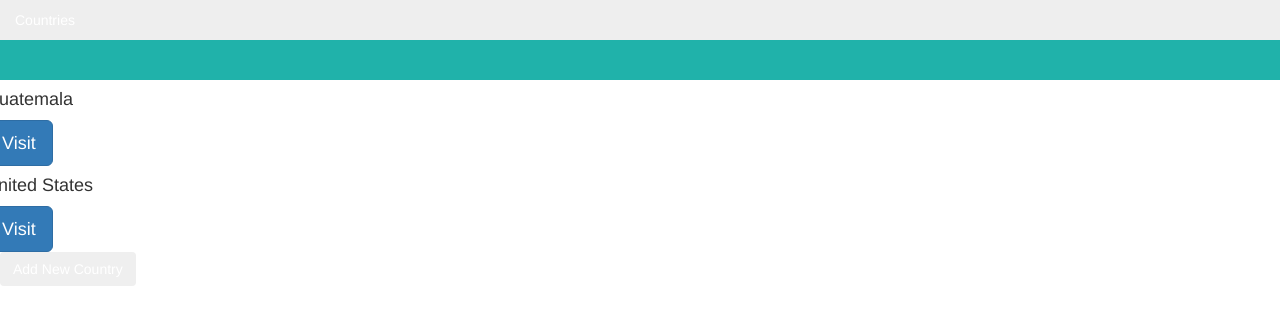
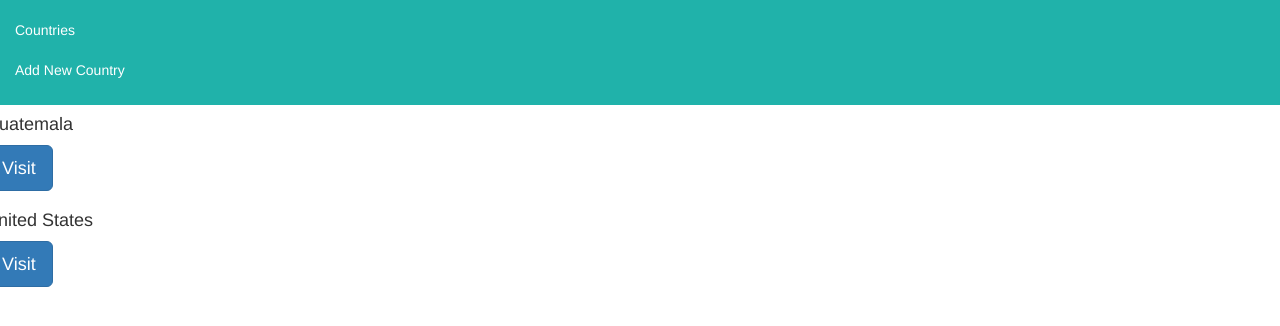
Before and after one commit to Vidsneezes/CountryViewer, a Vue app: page /AddCountry#/countries in a window 1280 px wide. Shown: the top 326 px of the page. Built offline with nearby package versions, Linux system fonts and the light colour scheme.

Commit message:
added more restrictions to countryview

```diff
--- a/src/App.vue
+++ b/src/App.vue
@@ -1,8 +1,6 @@
 <template>
   <b-container id="app" fluid fill>
-    <b-nav fill class="nav-bar">
-      <b-nav-item Active><b-link :to="{name:'CountriesGrid'}">Countries</b-link></b-nav-item>
-    </b-nav>
+
     <router-view></router-view>
   </b-container>
 </template>
@@ -21,12 +19,5 @@
   -webkit-font-smoothing: antialiased;
   -moz-osx-font-smoothing: grayscale;
 }
-.nav-bar{
-  background: lightseagreen;
-  padding-bottom: 40px;
-}
-.nav-bar a {
-  color: white;
 
-}
 </style>
--- a/src/components/countries/CountriesGrid.vue
+++ b/src/components/countries/CountriesGrid.vue
@@ -1,17 +1,18 @@
 <template>
   <div class="countries">
+    <b-nav fill class="nav-bar">
+      <b-nav-item Active><b-link :to="{name:'CountriesGrid'}">Countries</b-link></b-nav-item>
+      <b-nav-item><b-link :to="{name:'AddCountryView'}">Add New Country</b-link></b-nav-item>
+    </b-nav>
     <b-row  v-for="country in countries" :key="country.id" class="b-row">
       <b-col>
-        <b-card :title='country.name'>
+        <b-card :title='country.name' class="country-card">
           <b-button size='lg' variant='primary'>
             <b-link :to="{name:'CountryView' , params:{countryid: country.id}}">Visit</b-link>
           </b-button>
         </b-card>
       </b-col>
     </b-row>
-    <b-button>
-        <b-link :to="{name:'AddCountryView'}">Add New Country</b-link>
-    </b-button>
   </div>
 </template>
 <script>
@@ -34,4 +35,18 @@
 a{
   color:white
 }
+
+.country-card {
+  margin-bottom: 10px;
+}
+
+.nav-bar{
+  background: lightseagreen;
+  padding-bottom: 15px;
+  padding-top: 10px;
+
+}
+.nav-bar a {
+  color: white;
+}
 </style>
--- a/src/components/countries/CountryView.vue
+++ b/src/components/countries/CountryView.vue
@@ -1,14 +1,17 @@
 <template>
   <div class="country">
+    <b-nav fill class="nav-bar">
+      <b-nav-item Active><b-link :to="{name:'CountriesGrid'}">Countries</b-link></b-nav-item>
+      <b-nav-item><b-link :to="{name:'SubdivisionsGrid', params:{countryid: country_id}}">View Subdivisions</b-link></b-nav-item>
+      <b-nav-item><b-link :to="{name:'EditCountryView', params:{countryid: country_id}}">Edit</b-link></b-nav-item>
+    </b-nav>
     <p>Name: {{country.name}}</p>
     <p>Alpha2: {{country.alpha2}}</p>
     <p>Alpha3: {{country.alpha3}}</p>
     <p>Code: {{country.code}}</p>
     <p>Is independent? {{country.is_independent}}</p>
     <p>Iso: {{country.iso_3166_2}}</p>
-    <router-link :to="{name:'EditCountryView', params:{countryid: country_id}}">Edit</router-link>
-    <router-link :to="{name:'SubdivisionsGrid', params:{countryid: country_id}}">View Subdivisions</router-link>
-    <router-link :to="{name:'CountriesGrid'}">Back To Countries</router-link>
+
   </div>
 </template>
 <script>
@@ -42,7 +45,13 @@
   display: inline-block;
   margin: 0 10px;
 }
-a {
-  color: green;
+.nav-bar{
+  background: lightseagreen;
+  padding-bottom: 15px;
+  padding-top: 10px;
+
+}
+.nav-bar a {
+  color: white;
 }
 </style>
```
